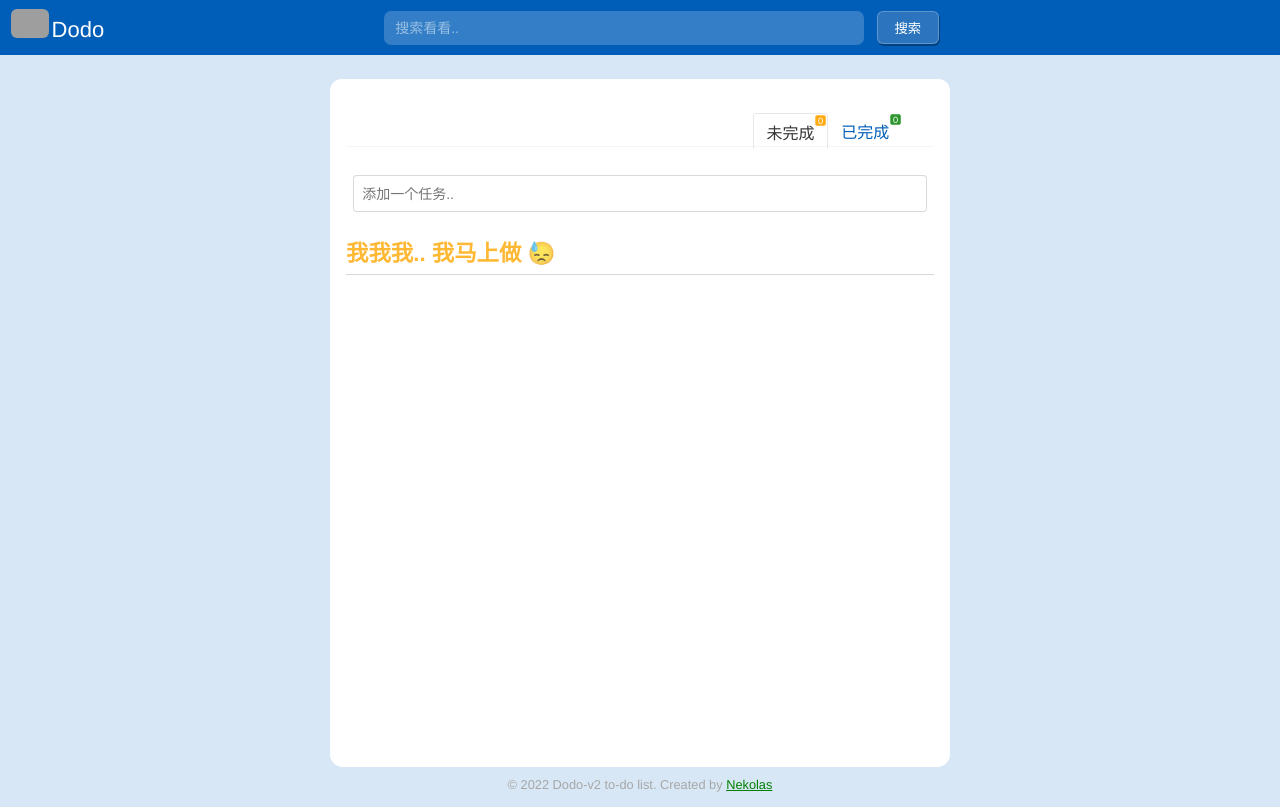
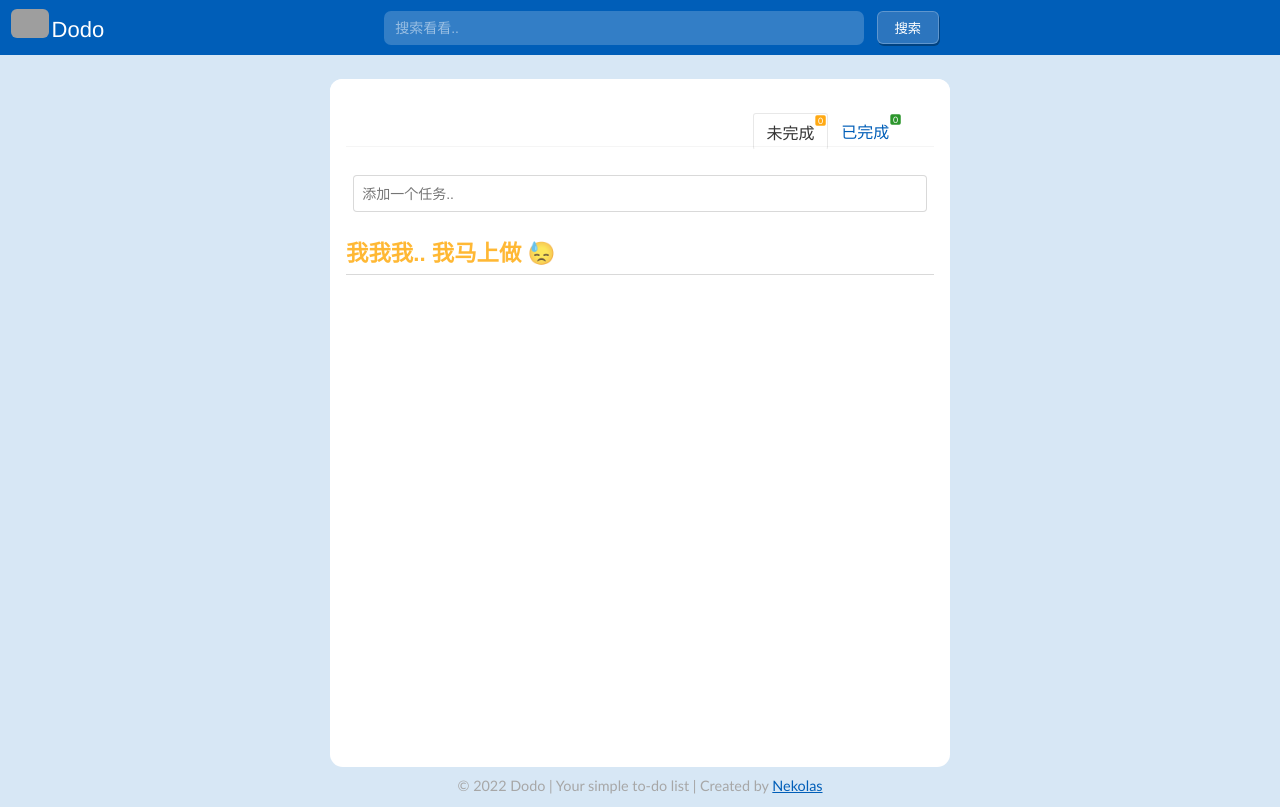
Before and after one commit to nicopcat/dodo2.0, a Vue app: page / in a window 1280 px wide. Built offline with nearby package versions, Linux system fonts and the light colour scheme; grey boxes are pictures that could not be loaded.

Commit message:
dodo footer

```diff
--- a/src/components/layouts/TheFooter.vue
+++ b/src/components/layouts/TheFooter.vue
@@ -1,8 +1,8 @@
 <template>
   <div>
     <span
-      >© 2022 Dodo-v2 to-do list. Created by
-      <a href="https://www.niqks.tk">Nekolas</a></span
+      >© 2022 Dodo | Your simple to-do list | Created by
+      <a href="https://nekolas.cafe/">Nekolas</a></span
     >
   </div>
 </template>
@@ -13,6 +13,7 @@ export default {};
 
 <style scoped>
 div {
+  font-family: "Trebuchet MS", sans-serif;
   position: absolute;
   bottom: 0;
   width: 100%;
@@ -20,10 +21,10 @@ div {
   margin: 10px 0;
 
   text-align: center;
-  font-size: 0.8em;
+  font-size: 0.9em;
   color: rgb(167, 167, 167);
 }
 span a {
-  color: green;
+  color: rgb(0, 94, 184);
 }
 </style>
```
